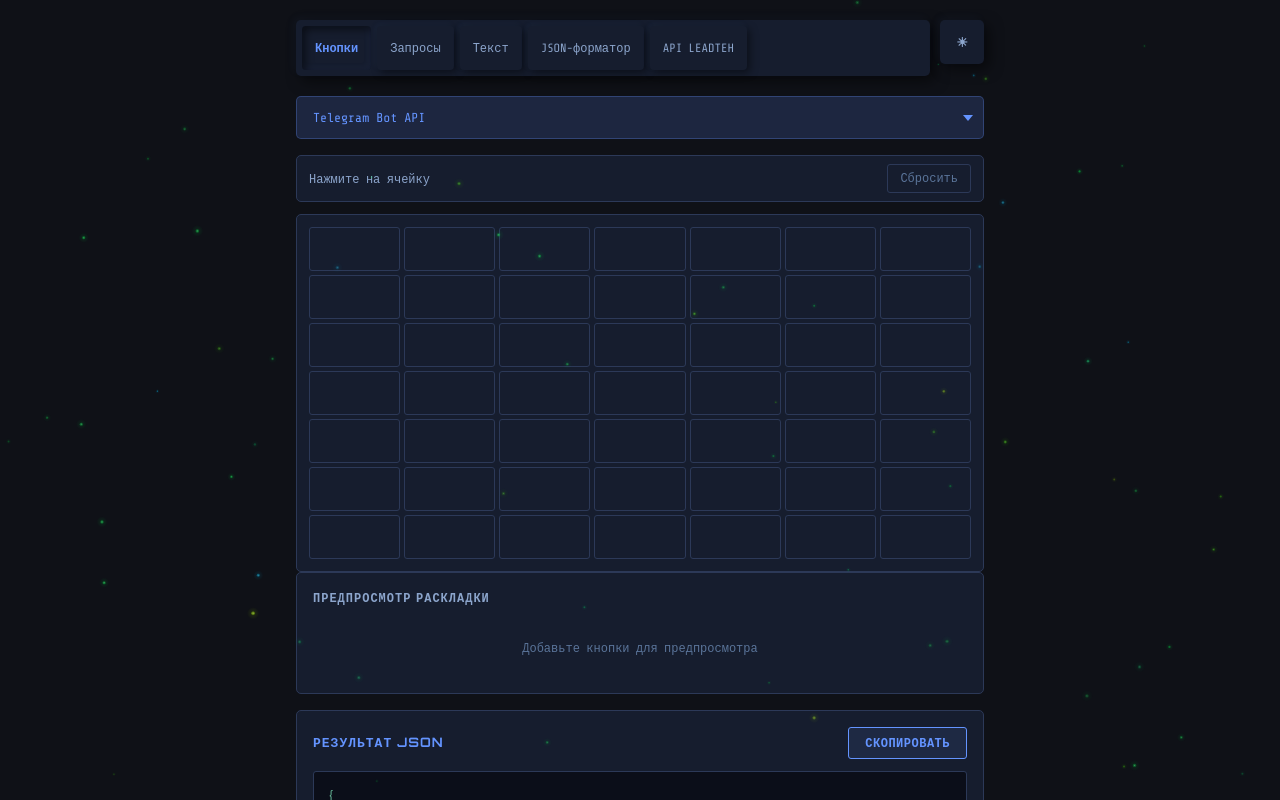
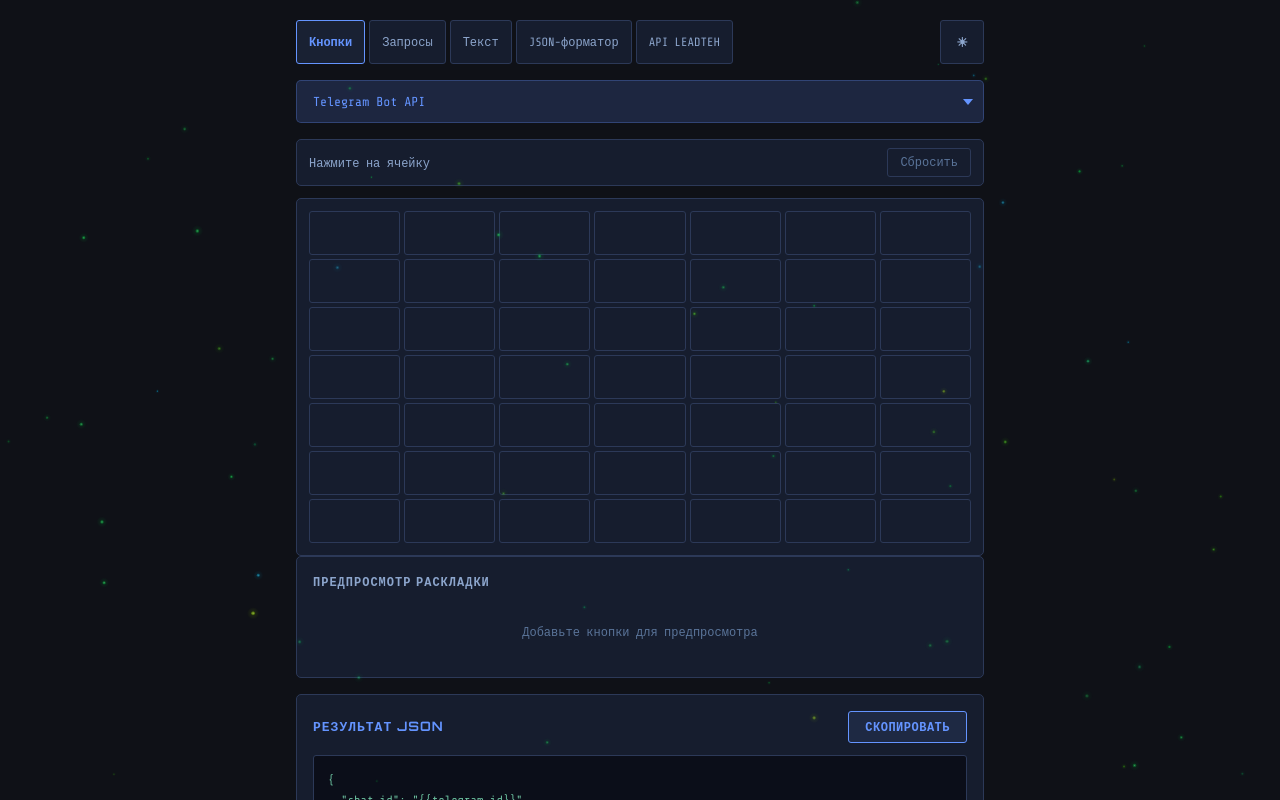
Before and after one commit to Roman72-186/color_butten, a React (Vite) app: page / in a window 1280 px wide. Shown: the top 800 px of the page. Built offline with nearby package versions, Linux system fonts and the light colour scheme.

Commit message:
Убран неоморфизм, возврат к чистым рамкам

```diff
--- a/src/styles/App.module.css
+++ b/src/styles/App.module.css
@@ -15,57 +15,43 @@
 .appHeader {
   display: flex;
   align-items: flex-start;
-  gap: 10px;
-  margin-bottom: 20px;
+  gap: 8px;
+  margin-bottom: 16px;
 }
 
 .tabBar {
   flex: 1;
   display: flex;
   flex-wrap: wrap;
-  gap: 6px;
-  padding: 6px;
-  background: var(--surface);
-  border-radius: var(--radius);
-  /* Неоморфная рамка-поверхность */
-  box-shadow:
-    5px 5px 14px rgba(0, 0, 0, 0.5),
-    -3px -3px 9px rgba(100, 148, 255, 0.04);
+  gap: 4px;
 }
 
 .tabBtn {
-  padding: 9px 13px;
+  padding: 8px 12px;
   min-height: 44px;
   background: var(--surface);
   color: var(--text-muted);
-  border: none;
-  border-radius: calc(var(--radius) - 1px);
+  border: 1px solid var(--border);
+  border-radius: var(--radius-sm);
   font-family: 'Share Tech Mono', monospace;
   font-size: 12px;
   font-weight: 400;
   cursor: pointer;
   white-space: nowrap;
-  /* Поднятый неоморфный эффект */
-  box-shadow:
-    3px 3px 8px rgba(0, 0, 0, 0.45),
-    -2px -2px 6px rgba(100, 148, 255, 0.05);
-  transition: box-shadow 0.2s, color 0.2s;
+  transition: color 0.2s, border-color 0.2s, background 0.2s;
 }
 
 .tabBtn:hover {
   color: var(--accent);
-  box-shadow:
-    3px 3px 8px rgba(0, 0, 0, 0.45),
-    -2px -2px 6px rgba(100, 148, 255, 0.1);
+  border-color: rgba(100, 148, 255, 0.45);
+  background: rgba(100, 148, 255, 0.06);
 }
 
-/* Активная вкладка — вдавленный неоморфизм */
 .tabBtnActive {
   color: var(--accent);
+  border-color: var(--accent);
+  background: rgba(100, 148, 255, 0.12);
   font-weight: 700;
-  box-shadow:
-    inset 3px 3px 8px rgba(0, 0, 0, 0.55),
-    inset -2px -2px 6px rgba(100, 148, 255, 0.07);
 }
 
 /* ── Platform sub-select (inside keyboard tab) ──────────────────────────── */
@@ -159,24 +145,19 @@
   min-width: 44px;
   background: var(--surface);
   color: var(--text-muted);
-  border: none;
-  border-radius: var(--radius);
+  border: 1px solid var(--border);
+  border-radius: var(--radius-sm);
   font-family: 'Orbitron', monospace;
   font-size: 13px;
   font-weight: 600;
   cursor: pointer;
-  /* Такой же неоморфный стиль, как у tabBar */
-  box-shadow:
-    5px 5px 14px rgba(0, 0, 0, 0.5),
-    -3px -3px 9px rgba(100, 148, 255, 0.04);
-  transition: box-shadow 0.2s, color 0.2s;
+  transition: color 0.2s, border-color 0.2s, box-shadow 0.2s;
 }
 
 .themeBtn:hover {
   color: var(--accent);
-  box-shadow:
-    5px 5px 14px rgba(0, 0, 0, 0.5),
-    -3px -3px 9px rgba(100, 148, 255, 0.1);
+  border-color: rgba(100, 148, 255, 0.45);
+  box-shadow: var(--glow-cyan);
 }
 
 @media (max-width: 480px) {
```
